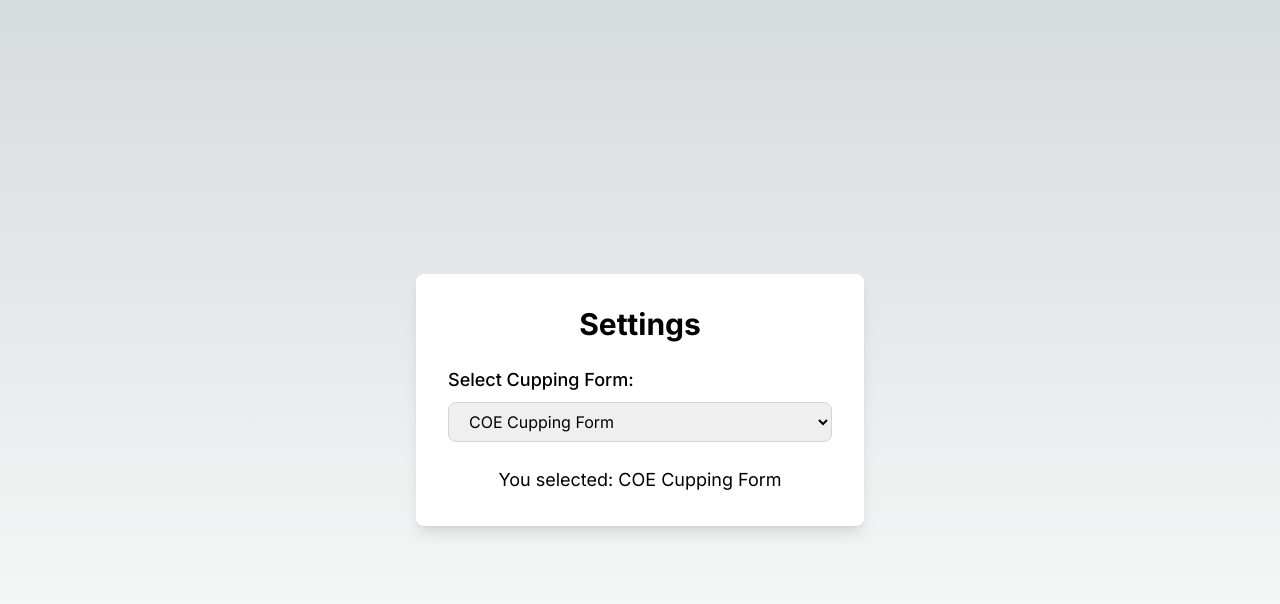
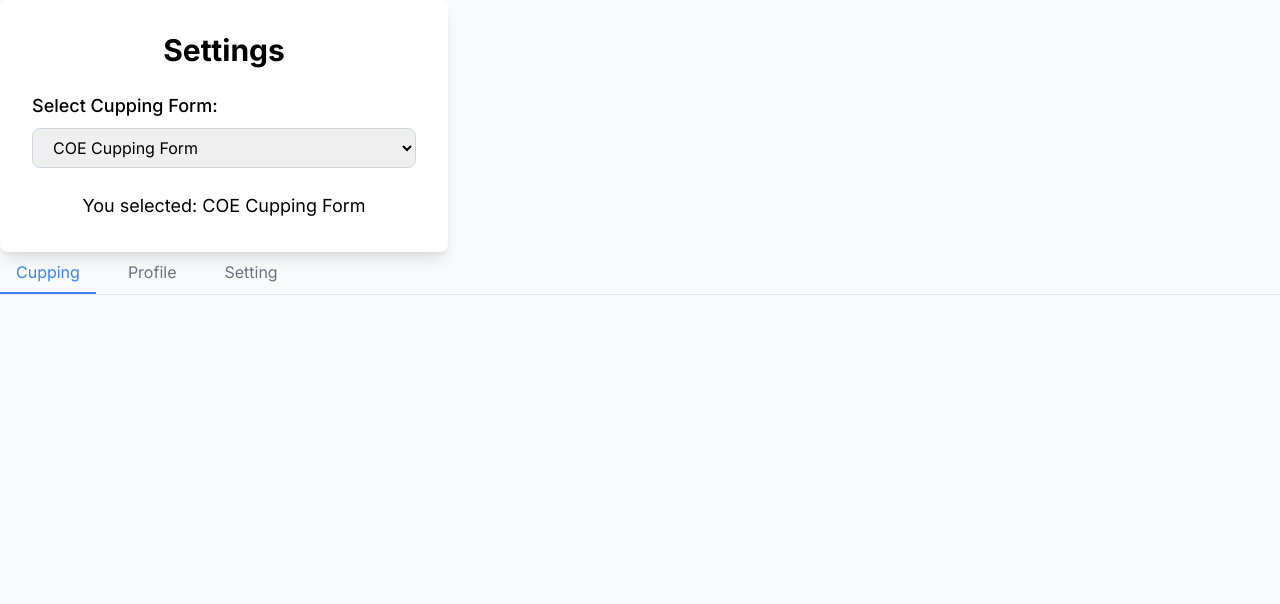
Before and after one commit to KouheiOkazaki/coppi, a Next.js app: page /ja/setting in a window 1280 px wide. Shown: the top 604 px of the page. Built offline with nearby package versions, Linux system fonts and the light colour scheme.

Commit message:
update navigation tab

```diff
--- a/src/app/[lang]/setting/page.tsx
+++ b/src/app/[lang]/setting/page.tsx
@@ -1,4 +1,5 @@
 'use client'
+import TabNavigation from '@/src/components/common/navigation/Navigation';
 import React, { useState, ChangeEvent } from 'react';
 
 const SettingsPage = () => {
@@ -10,7 +11,7 @@ const SettingsPage = () => {
   };
 
   return (
-    <div className="flex flex-col items-center justify-center h-screen">
+    <div className="bg-gray-50 min-h-screen">
       <div className="max-w-md w-full bg-white p-8 rounded-lg shadow-lg">
         <h1 className="text-3xl font-bold mb-6 text-center">Settings</h1>
         <div className="mb-6">
@@ -27,6 +28,7 @@ const SettingsPage = () => {
         </div>
         <p className="text-lg text-center">You selected: {cuppingForm} Cupping Form</p>
       </div>
+      <TabNavigation/>
     </div>
   );
 };
--- a/src/components/common/navigation/Navigation.tsx
+++ b/src/components/common/navigation/Navigation.tsx
@@ -17,6 +17,12 @@ const TabNavigation: React.FC = () => {
       >
         Profile
       </Link>
+      <Link
+        href="/ja/setting"
+        className="py-2 px-4 text-gray-500 hover:text-blue-500"
+      >
+        Setting
+      </Link>
       {/* 他のタブ用のリンクを追加 */}
     </nav>
   )
```
